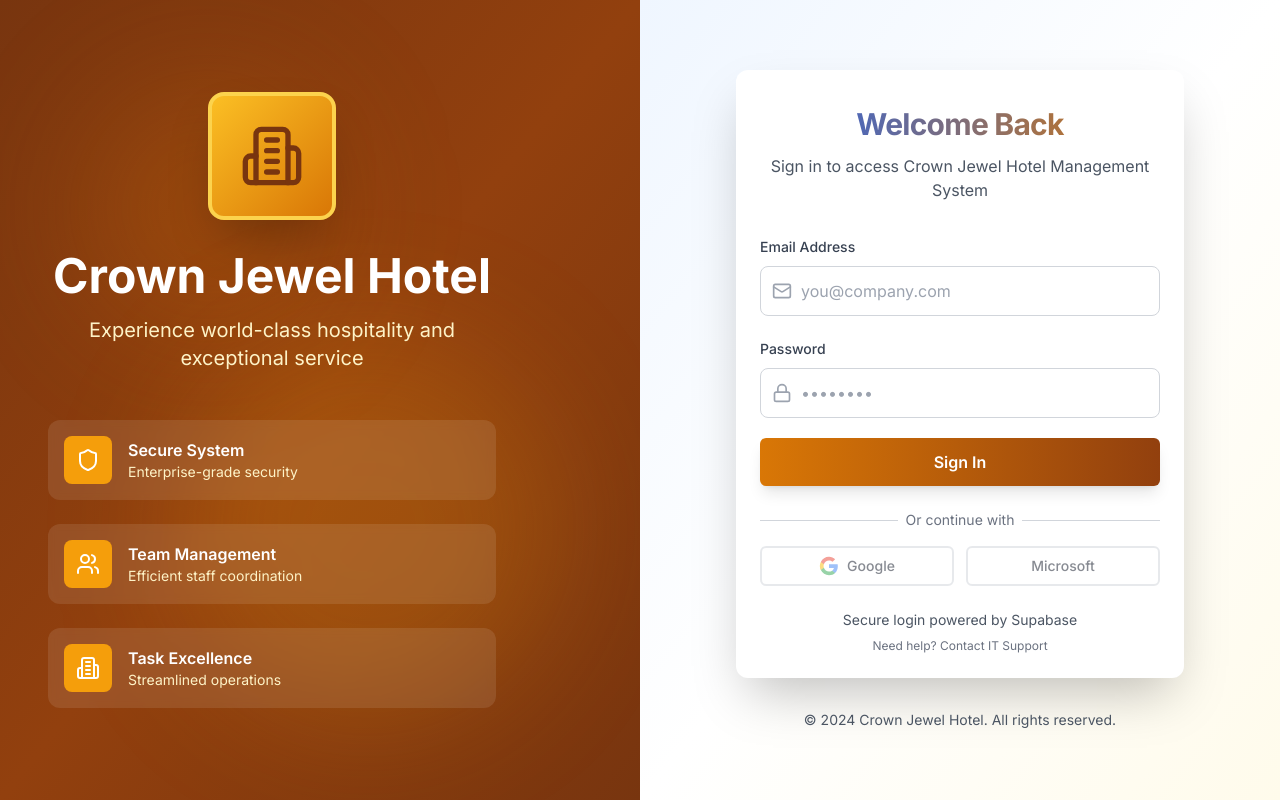
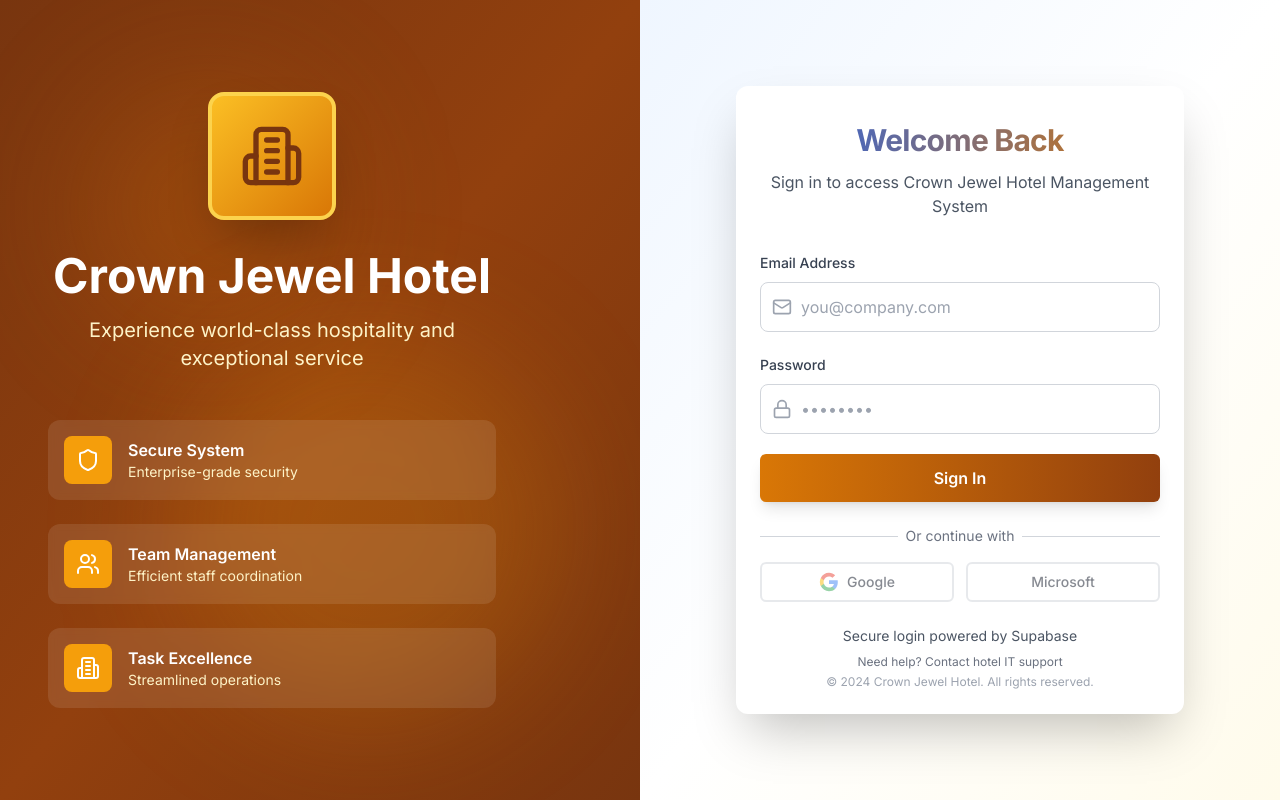
Before and after one commit to cielodecolongon03-prog/hotel, a Next.js app in the folder frontend/: page /login in a window 1280 px wide. Built offline with nearby package versions, Linux system fonts and the light colour scheme; no server answers.

Commit message:
Final enhancements: login page refinements and updated documentation

```diff
--- a/frontend/components/auth/EnhancedLoginForm.tsx
+++ b/frontend/components/auth/EnhancedLoginForm.tsx
@@ -6,7 +6,7 @@
 import { Button } from "@/components/ui/button"
 import { Input } from "@/components/ui/input"
 import { Card, CardContent, CardDescription, CardHeader, CardTitle } from "@/components/ui/card"
-import { Loader2, Lock, Mail, Building2, Users, Shield, Image as ImageIcon } from "lucide-react"
+import { Loader2, Lock, Mail, Building2, Users, Shield } from "lucide-react"
 
 export function EnhancedLoginForm() {
   const { signIn } = useAuth()
@@ -205,17 +205,14 @@
               <div className="mt-6 text-center text-sm text-gray-600">
                 <p>Secure login powered by Supabase</p>
                 <p className="mt-2 text-xs text-gray-500">
-                  Need help? Contact IT Support
+                  Need help? Contact hotel IT support
+                </p>
+                <p className="mt-1 text-xs text-gray-400">
+                  © 2024 Crown Jewel Hotel. All rights reserved.
                 </p>
               </div>
             </CardContent>
           </Card>
-
-          <div className="mt-8 text-center">
-            <p className="text-sm text-gray-600">
-              © 2024 Crown Jewel Hotel. All rights reserved.
-            </p>
-          </div>
         </div>
       </div>
     </div>
```
Also changed, not shown: 1 other file (tests, documents, lock files or other folders).
